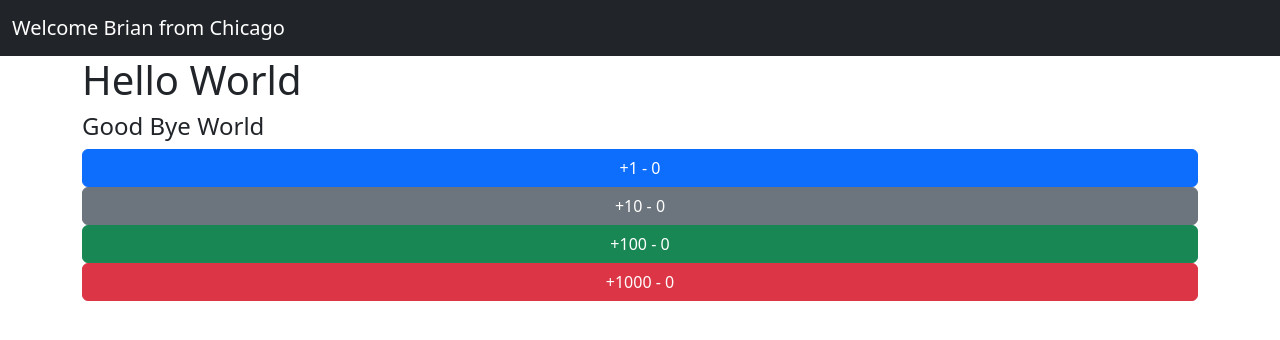
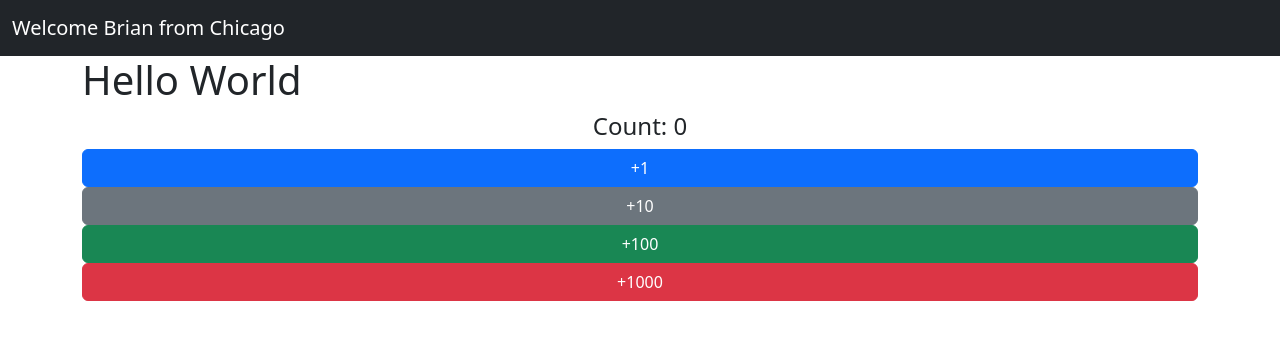
Before and after one commit to bstanton773/kekambas-102_react_intro, a React (Create React App) app: page / in a window 1280 px wide. Shown: the top 340 px of the page. Built offline with nearby package versions, Linux system fonts and the light colour scheme.

Commit message:
Move count state from individual buttons to overall App

```diff
--- a/src/App.jsx
+++ b/src/App.jsx
@@ -1,3 +1,4 @@
+import { useState } from 'react';
 import Button from "./components/Button";
 import Navbar from "./components/Navbar";
 
@@ -11,13 +12,20 @@ function App() {
         {color: 'success', step: 100},
         {color: 'danger', step: 1000},
     ]
+
+    const [count, setCount] = useState(0);
+
+    function handleClick(step){
+        setCount(count + step);
+    };
+
     return (
         <>
             <Navbar name={myName} test={123} city={myCity}/>
             <div className="container">
                 <h1>Hello World</h1>
-                <h4>Good Bye World</h4>
-                {buttons.map((button, idx) => <Button color={button.color} step={button.step} key={idx}/>)}
+                <h4 className='text-center'>Count: {count}</h4>
+                {buttons.map((button, idx) => <Button color={button.color} step={button.step} key={idx} handleClick={handleClick}/>)}
             </div>
         </>
     )
--- a/src/components/Button.jsx
+++ b/src/components/Button.jsx
@@ -1,13 +1,7 @@
-import React, { useState } from 'react'
+import React from 'react';
 
 export default function Button(props) {
-    const [count, setCount] = useState(0);
-
-    function handleClick(){
-        setCount(count + props.step);
-    };
-
     return (
-        <button className={`btn btn-${props.color} w-100`} onClick={handleClick}>+{props.step} - {count}</button>
+        <button className={`btn btn-${props.color} w-100`} onClick={() => props.handleClick(props.step)}>+{props.step}</button>
     )
 }
```
